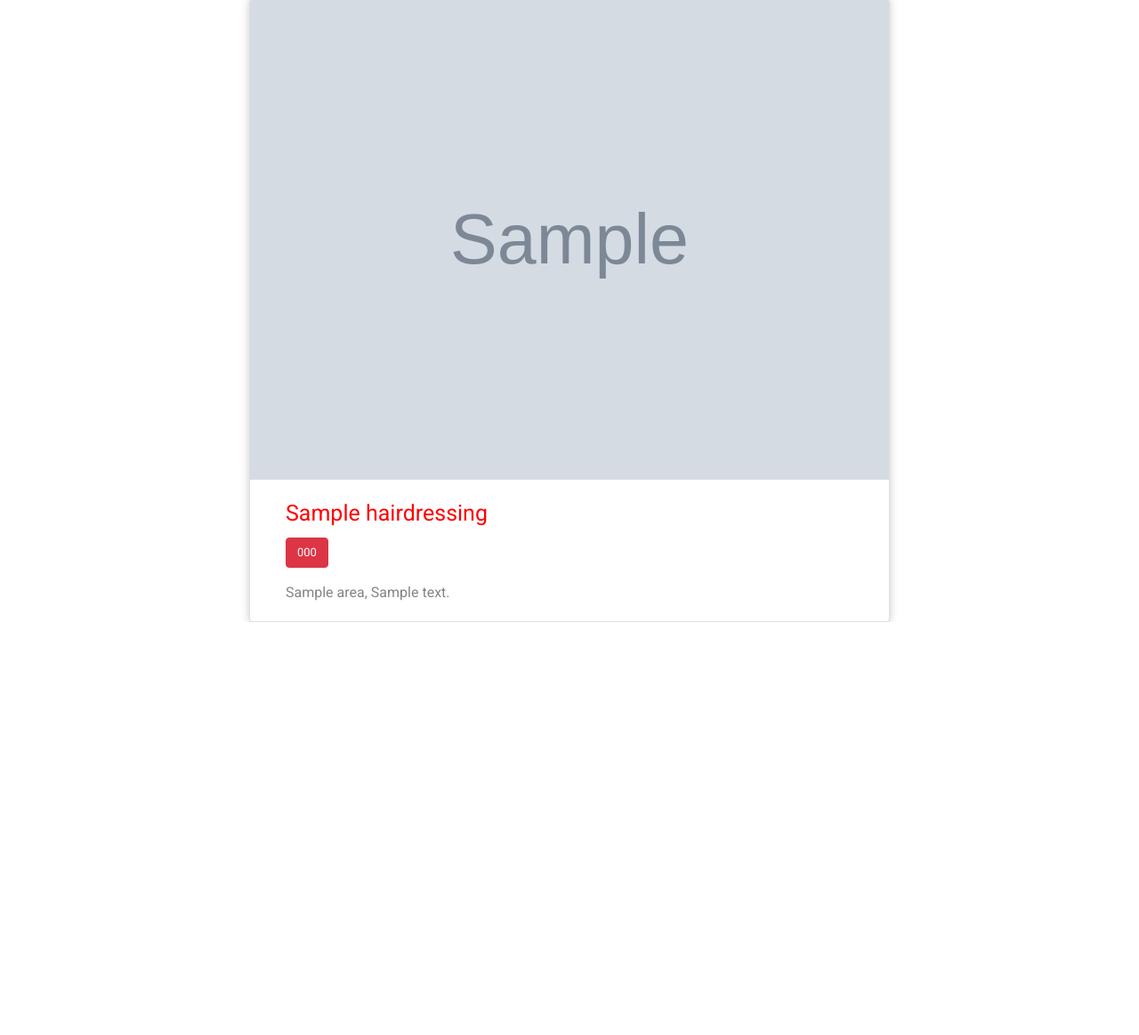
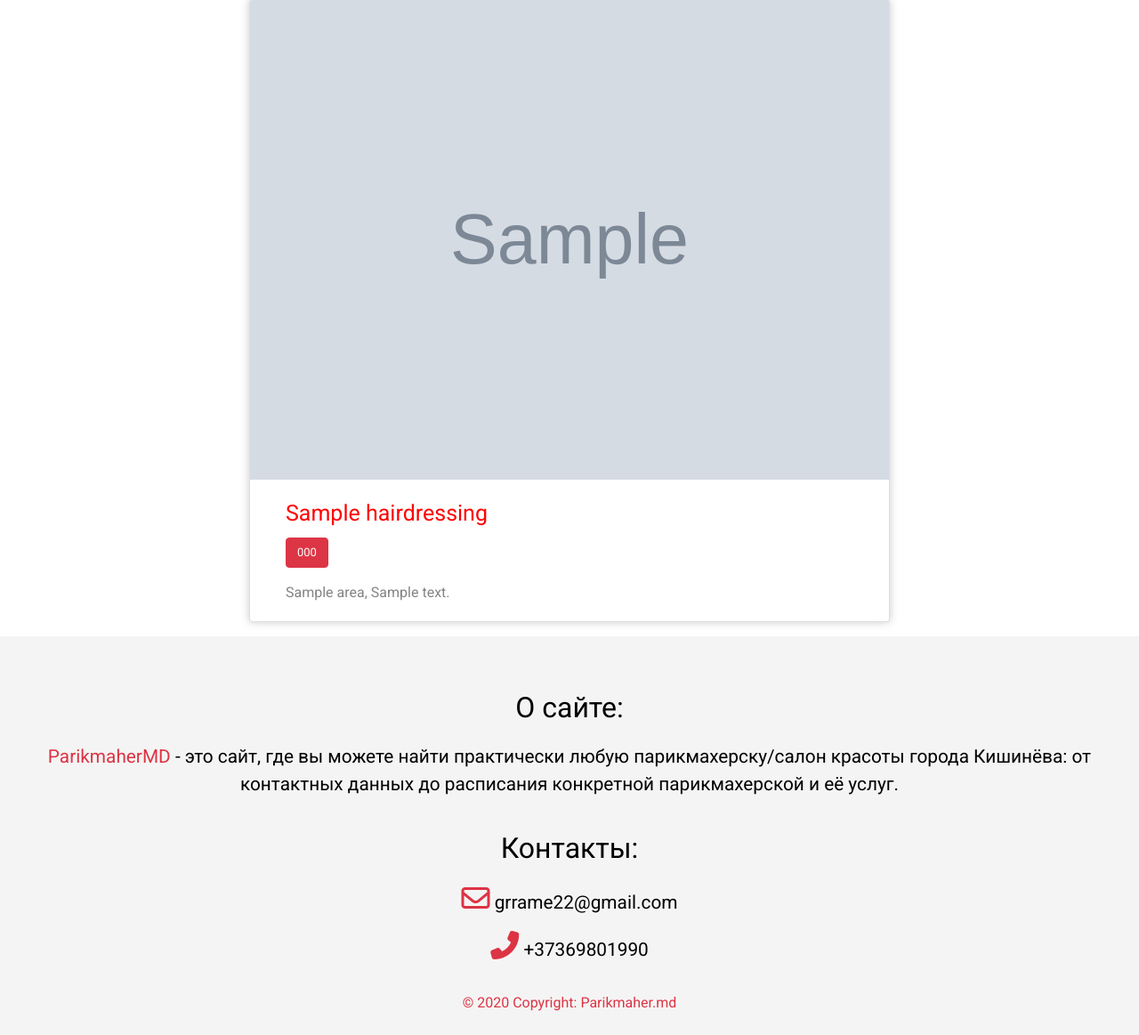
Before and after one commit to Grrame22/ParikmaherMD, a Django app: page /hairdressing_filter/1/ in a window 1280 px wide. Shown: the part 164-1327 px from the top of the page at 89% size. Before the commit the page ends 863 px from the top, so only its background shows below. Run offline with Django 3.2, Linux system fonts and the light colour scheme; tables that the repository leaves empty hold one stand-in row (values such as "Sample post"); grey boxes marked "Sample" are stand-in pictures; some libraries are stand-ins or nearby versions; some web fonts are replaced.

Commit message:
Changed viewing of the pages with particular area.

```diff
--- a/parikmaherMD/templates/parikmaherMD/hairdressing_area.html
+++ b/parikmaherMD/templates/parikmaherMD/hairdressing_area.html
@@ -62,4 +62,29 @@
             </div>
         </div>
     {% endfor %}
+
+    <footer class="bg-light text-center text-lg-start" style="margin-top: 1rem;">
+        <div class="bottom-footer">
+            <div class="text-center p-4">
+                <div class="footer-about-site">
+                    <div>
+                        <p class="about-site-name">О сайте:</p>
+                        <p class="about-site-description"><span style="color: #dc3444">ParikmaherMD</span> - это сайт,
+                            где
+                            вы можете найти практически любую парикмахерску/салон
+                            красоты города Кишинёва: от контактных данных до расписания конкретной парикмахерской и её
+                            услуг.</p>
+                    </div>
+                    <div>
+                        <p class="about-site-name">Контакты:</p>
+                        <p class="about-site-description"><i class="far fa-envelope"></i> grrame22@gmail.com</p>
+                        <p class="about-site-description"><i class="fas fa-phone-alt"></i> +37369801990</p>
+                    </div>
+                    <div>
+                        © 2020 Copyright: <a class="text-danger" href="https://notreddit.live">Parikmaher.md</a>
+                    </div>
+                </div>
+            </div>
+        </div>
+    </footer>
 {% endblock content %}
```
